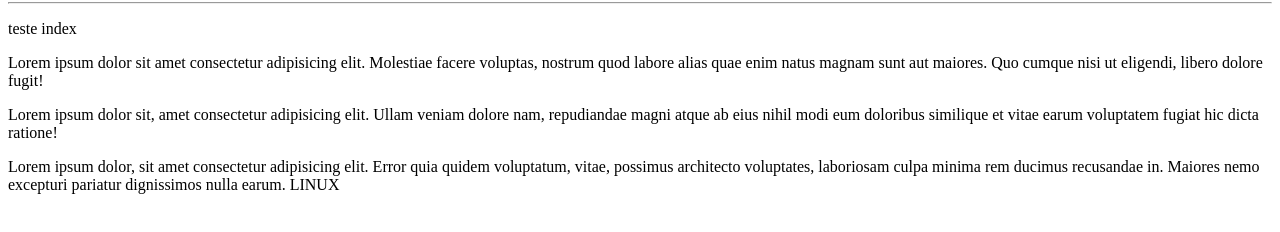
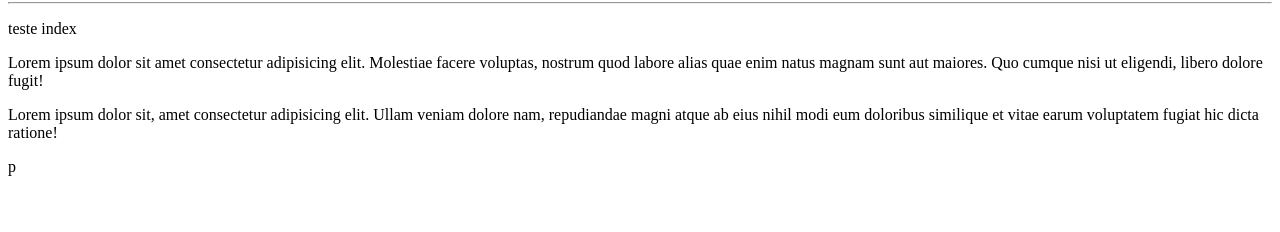
Before and after one commit to canzibigal1978/ola-mundo, a plain HTML site: page index.html in a window 1280 px wide. Shown: the part 78-310 px from the top of the page. Drawn offline with Linux system fonts and the light colour scheme.

```diff
--- a/index.html
+++ b/index.html
@@ -13,6 +13,6 @@
     <p>Lorem ipsum dolor sit amet consectetur adipisicing elit. Molestiae facere voluptas, nostrum quod labore alias quae enim natus magnam sunt aut maiores. Quo cumque nisi ut eligendi, libero dolore fugit!</p>
     <p>Lorem ipsum dolor sit, amet consectetur adipisicing elit. Ullam veniam dolore nam, repudiandae magni atque ab eius nihil modi eum doloribus similique et vitae earum voluptatem fugiat hic dicta ratione!
     </p>
-    <p>Lorem ipsum dolor, sit amet consectetur adipisicing elit. Error quia quidem voluptatum, vitae, possimus architecto voluptates, laboriosam culpa minima rem ducimus recusandae in. Maiores nemo excepturi pariatur dignissimos nulla earum. LINUX</p>
+    p
 </body>
 </html>
```
Also changed, not shown: 1 other file.
